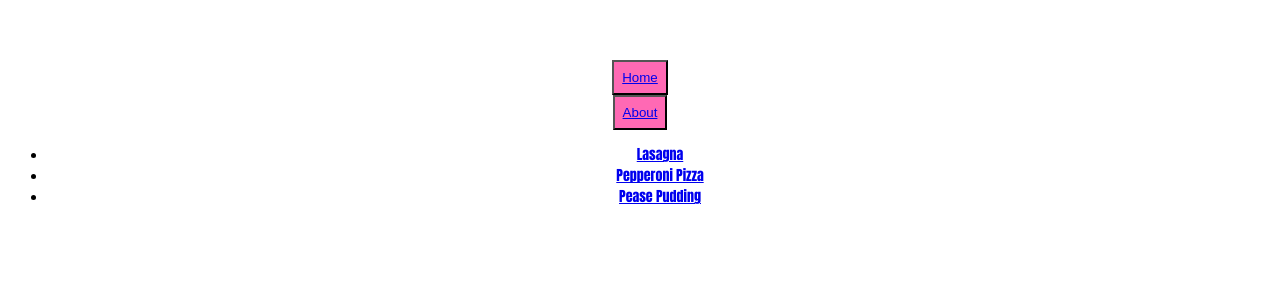
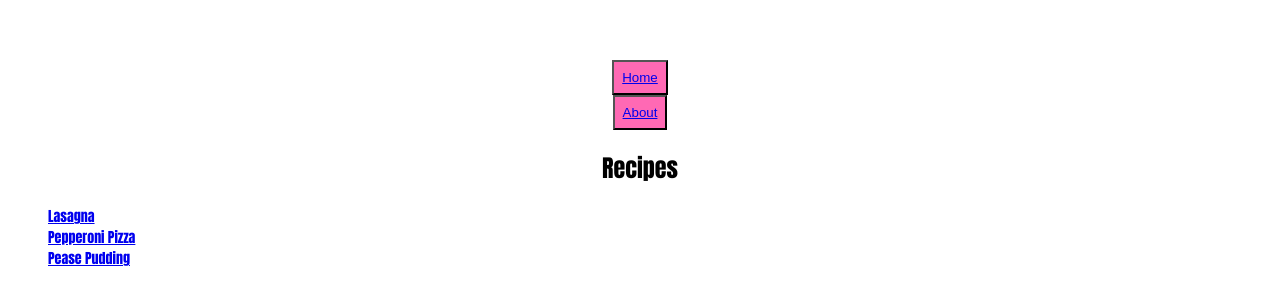
Before and after one commit to CyberRacc/odin-recipes, a plain HTML site: page index.html in a window 1280 px wide. Shown: the part 182-486 px from the top of the page. Drawn offline with Linux system fonts and the light colour scheme.

Commit message:
Removed bullets from recipe list in CSS but excluding on the recipe pages.

```diff
--- a/css/styles.css
+++ b/css/styles.css
@@ -16,8 +16,10 @@ body {
     display: block;
     font-weight: bold;
     font-size: 14px;
-    margin: auto;
-    text-align: center;
+}
+
+.recipe_list li {
+    list-style-type: none;
 }
 
 h1, h2 {
@@ -41,6 +43,6 @@ button {
 .recipe-title {
     display: block;
     padding: 5px;
-    border: 2px;
-    margin: 2px;
+    border: 5px;
+    margin: auto;
 }
--- a/index.html
+++ b/index.html
@@ -23,6 +23,10 @@
             </button>
         </div>
 
+        <div>
+            <h2>Recipes</h2>
+        </div>
+
         <div class="recipe_list">
             <ul>
                 <li><a href="recipes/lasagna.html">Lasagna</a></li>
```
